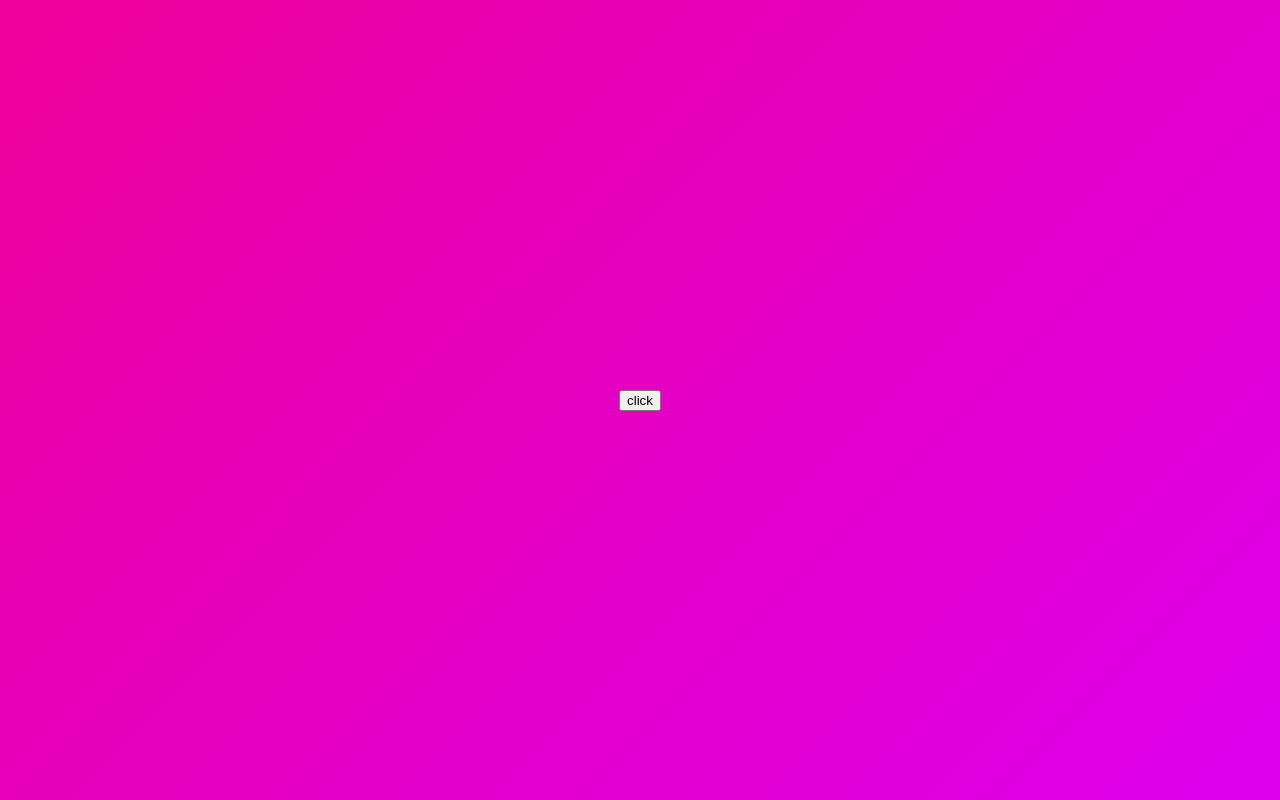
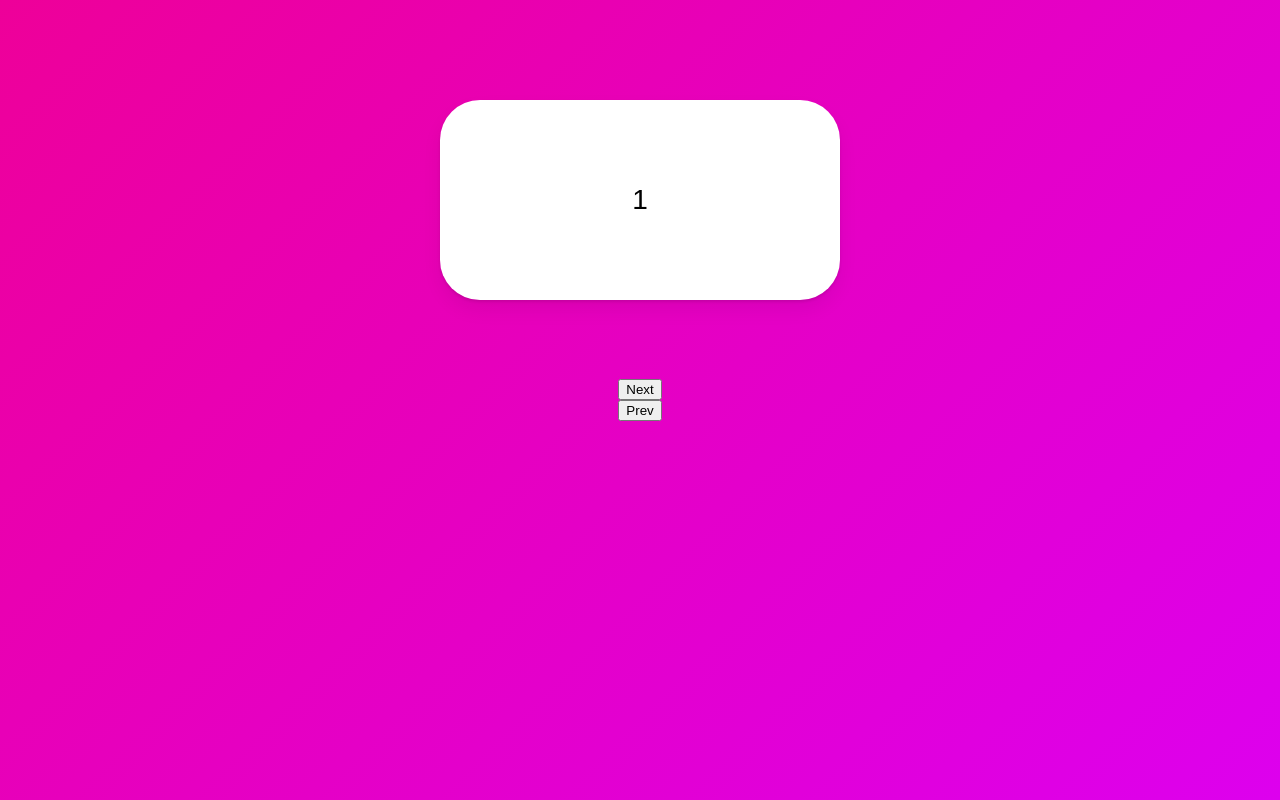
Before and after one commit to bona1122/netflix-clone, a React (Vite) app: page / in a window 1280 px wide. Built offline with nearby package versions, Linux system fonts and the light colour scheme.

Commit message:
Animation: making slider

```diff
--- a/src/App.tsx
+++ b/src/App.tsx
@@ -9,49 +9,64 @@
   justify-content: center;
   align-items: center;
   background-color: linear-gradient(135deg, rgb(238, 0, 153), rgb(221, 0, 238));
+  flex-direction: column;
 `;
 const Box = styled(motion.div)`
   width: 400px;
   height: 200px;
   background-color: rgba(255, 255, 255, 1);
   border-radius: 40px;
+  box-shadow: 0 2px 3px rgba(0, 0, 0, 0.1), 0 10px 20px rgba(0, 0, 0, 0.06);
+  display: flex;
+  justify-content: center;
+  align-items: center;
+  font-size: 28px;
   position: absolute;
   top: 100px;
-  box-shadow: 0 2px 3px rgba(0, 0, 0, 0.1), 0 10px 20px rgba(0, 0, 0, 0.06);
 `;
 
 const boxVariants = {
-  initial: {
+  invisible: { x: 500, opacity: 0, scale: 0 },
+  visible: {
+    x: 0,
+    opacity: 1,
+    scale: 1,
+    transition: {
+      duration: 1,
+    },
+  },
+  exit: {
+    x: -500,
     opacity: 0,
     scale: 0,
-  },
-  visible: {
-    opacity: 1,
-    scale: 1,
-    rotateZ: 360,
-  },
-  leaving: {
-    opacity: 0,
-    scale: 0,
-    y: 50,
+    transition: { duratoin: 1 },
+    rotateX: 180,
   },
 };
+
 function App() {
-  const [showing, setShowing] = useState(false);
-  const toggleShowing = () => setShowing((prev) => !prev);
+  const [visibleIdx, setVisible] = useState(1);
+  const nextPlease = () => setVisible((prev) => (prev === 10 ? 1 : prev + 1));
+  const prevPlease = () => setVisible((prev) => (prev === 1 ? 1 : prev - 1));
   return (
     <Wrapper>
-      <button onClick={toggleShowing}>click</button>
       <AnimatePresence>
-        {showing ? (
-          <Box
-            variants={boxVariants}
-            initial="initial"
-            animate="visible"
-            exit="leaving"
-          />
-        ) : null}
+        {[1, 2, 3, 4, 5, 6, 7, 8, 9, 10].map((i) =>
+          i === visibleIdx ? (
+            <Box
+              key={i}
+              variants={boxVariants}
+              initial="invisible"
+              animate="visible"
+              exit="exit"
+            >
+              {i}
+            </Box>
+          ) : null
+        )}
       </AnimatePresence>
+      <button onClick={nextPlease}>Next</button>
+      <button onClick={prevPlease}>Prev</button>
     </Wrapper>
   );
 }
```
